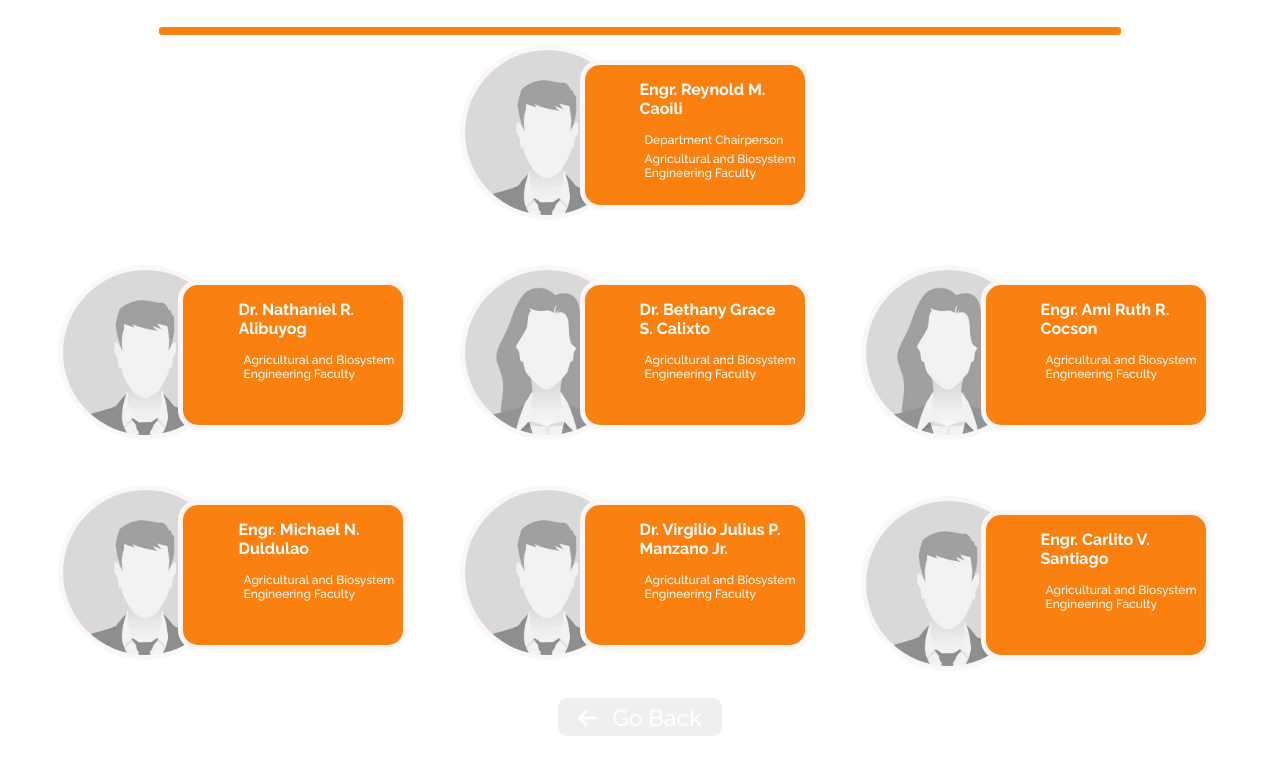
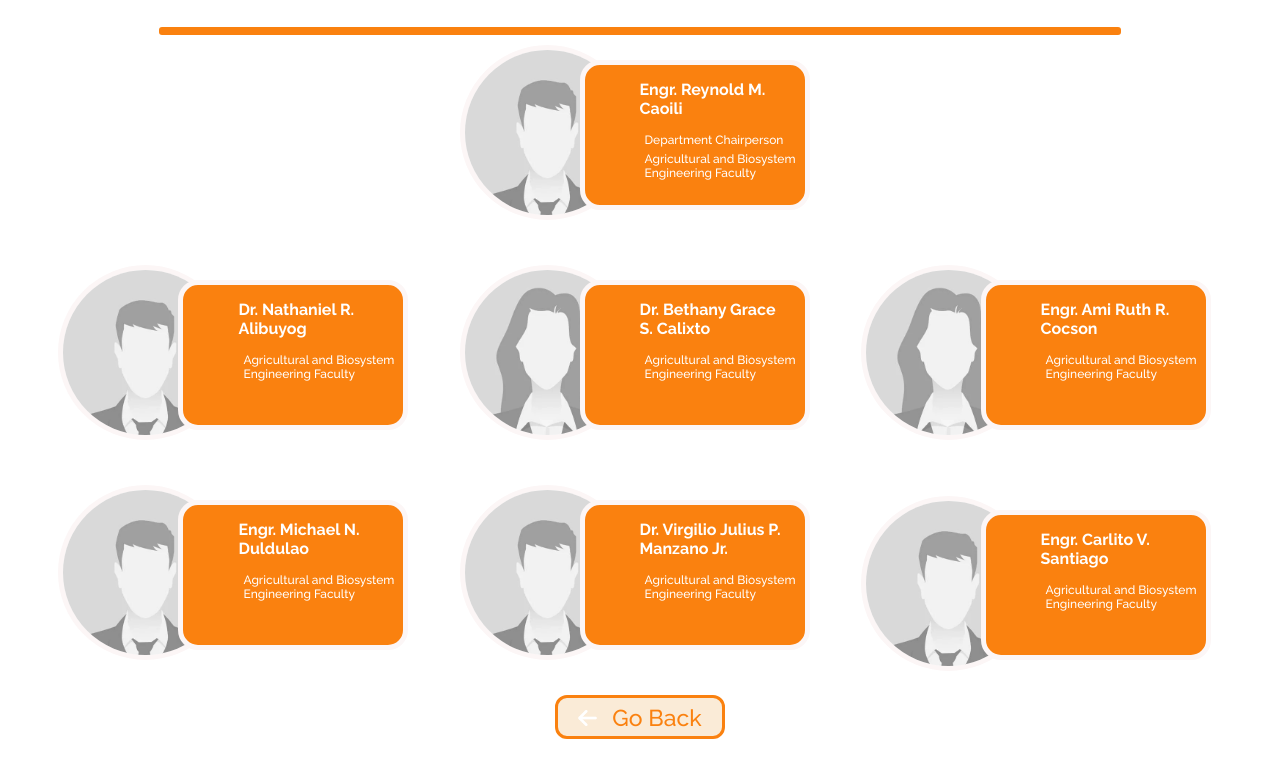
Before and after one commit to Adraster/coe-departments-info, a plain HTML site: page abe_department_main.html in a window 1280 px wide. In both pictures the pointer is over the button "Go Back". Shown: the part 1323-2092 px from the top of the page. Drawn offline with Linux system fonts and the light colour scheme.

Commit message:
Add files via upload

```diff
--- a/abe_department_main.html
+++ b/abe_department_main.html
@@ -29,6 +29,13 @@
 
         .third-row {
             background-color: #FA810F;
+        }
+        .button{
+            background-color: var(--bg-color);
+        }
+        button:hover{
+            background-color: antiquewhite;
+            color:var(--bg-color);
         }
     </style>
 </head>
--- a/style.css
+++ b/style.css
@@ -28,7 +28,6 @@ body {
     margin: 10px;
     overflow: hidden;
 }
-
 .flexbox-item-0 {
     min-height: 200px;
 }
@@ -165,8 +164,11 @@ hr{
 
 .profile {
     max-width: 350px;
+    transition: margin 0.3s ease-in-out;
 }
-
+.profile:hover{
+    margin-top: -5px;
+}
 .profile-img img {
     max-width: 175px;
     height: auto;
@@ -223,6 +225,8 @@ hr{
     padding-right: 15px;
     padding-top: 7px;
 }
+
+
 /* End of Go Back Button CSS */
 
 /*Media Queries*/
```
Also changed, not shown: abe_department_info.html (+1 -0 lines), ce_department_main.html (+7 -0 lines), che_department_main.html (+7 -0 lines), coe_staff_main.html (+7 -0 lines), cpe_department_main.html (+7 -0 lines), ece_department_main.html (+7 -0 lines), ee_department_main.html (+7 -0 lines), me_department_main.html (+7 -0 lines), mse_department_main.html (+7 -0 lines).
